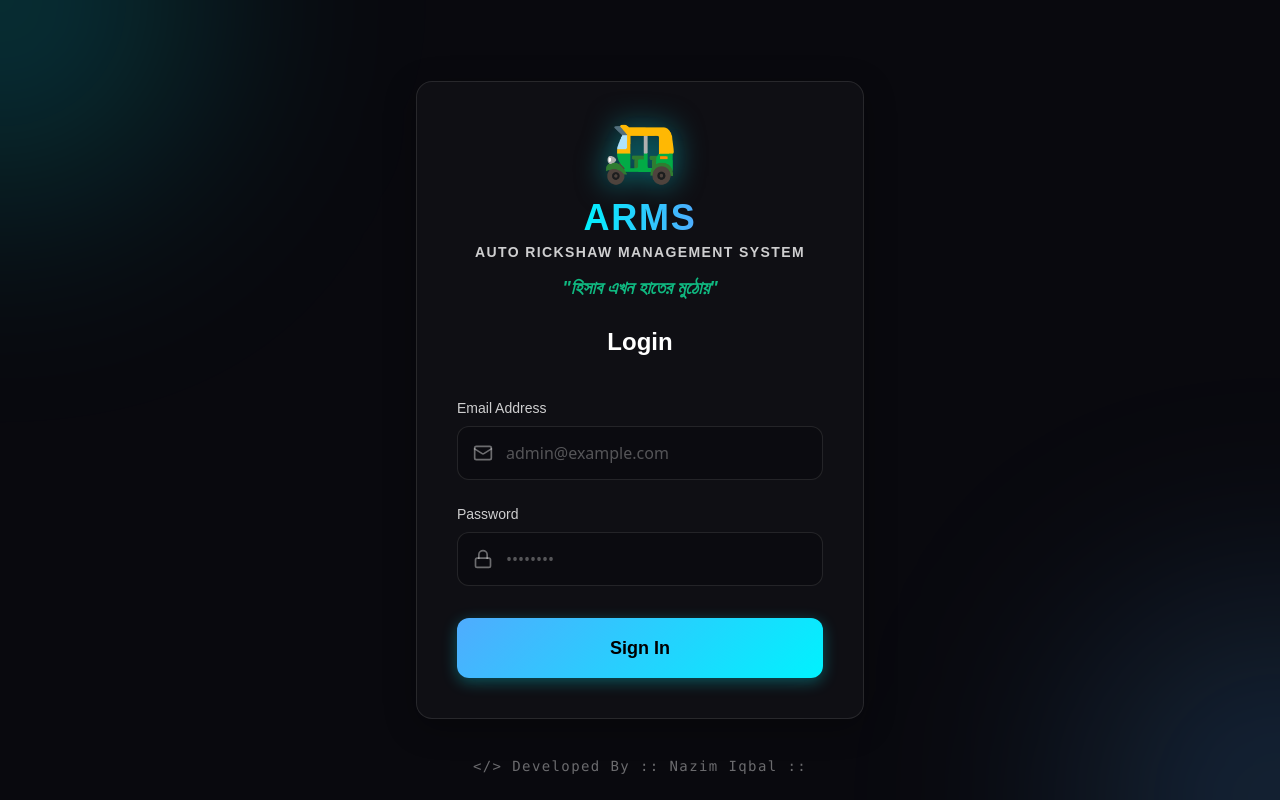
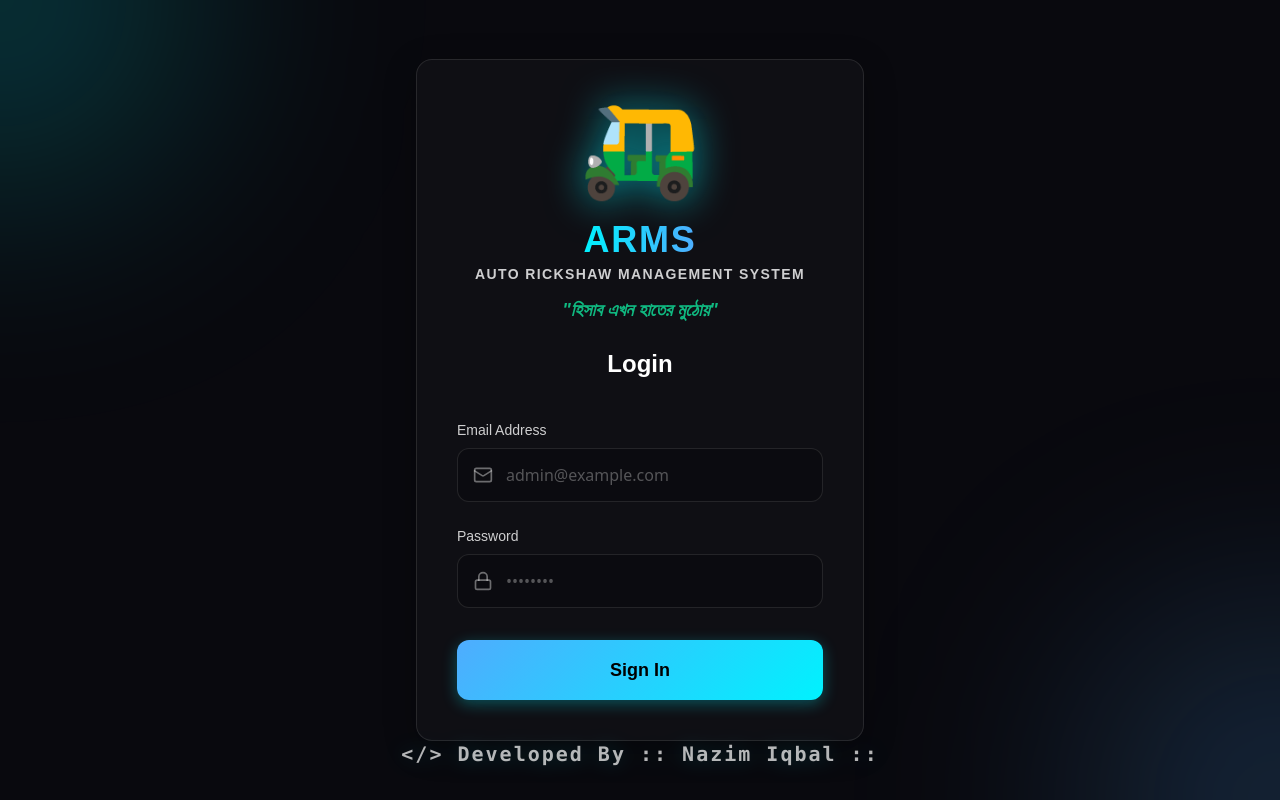
Before and after one commit to nazim-iqbal/arms, a React (Vite) app: page /login in a window 1280 px wide. Built offline with nearby package versions, Linux system fonts and the light colour scheme.

Commit message:
Increase logo and footer text sizes on Login page

```diff
--- a/src/pages/Login.jsx
+++ b/src/pages/Login.jsx
@@ -36,7 +36,7 @@ export default function Login() {
 
       <div className="glass-panel w-full max-w-md p-10 relative z-10 animate-in fade-in slide-in-from-bottom-8 duration-700">
         <div className="flex flex-col items-center mb-8 text-center">
-          <div className="text-6xl mb-4 drop-shadow-[0_0_15px_rgba(0,242,254,0.5)]">
+          <div className="text-8xl mb-6 drop-shadow-[0_0_20px_rgba(0,242,254,0.6)] hover:scale-110 transition-transform cursor-default">
             🛺
           </div>
           <h1 className="text-4xl font-black text-transparent bg-clip-text bg-gradient-to-r from-[#00f2fe] to-[#4facfe] mb-1 tracking-wider">ARMS</h1>
@@ -98,8 +98,8 @@ export default function Login() {
       </div>
 
       {/* Footer */}
-      <div className="absolute bottom-6 w-full text-center z-10">
-        <p className="text-white/40 text-sm font-mono tracking-widest">
+      <div className="absolute bottom-8 w-full text-center z-10">
+        <p className="text-white/70 text-lg md:text-xl font-bold font-mono tracking-widest drop-shadow-[0_0_10px_rgba(0,242,254,0.3)]">
           &lt;/&gt; Developed By :: Nazim Iqbal ::
         </p>
       </div>
```
